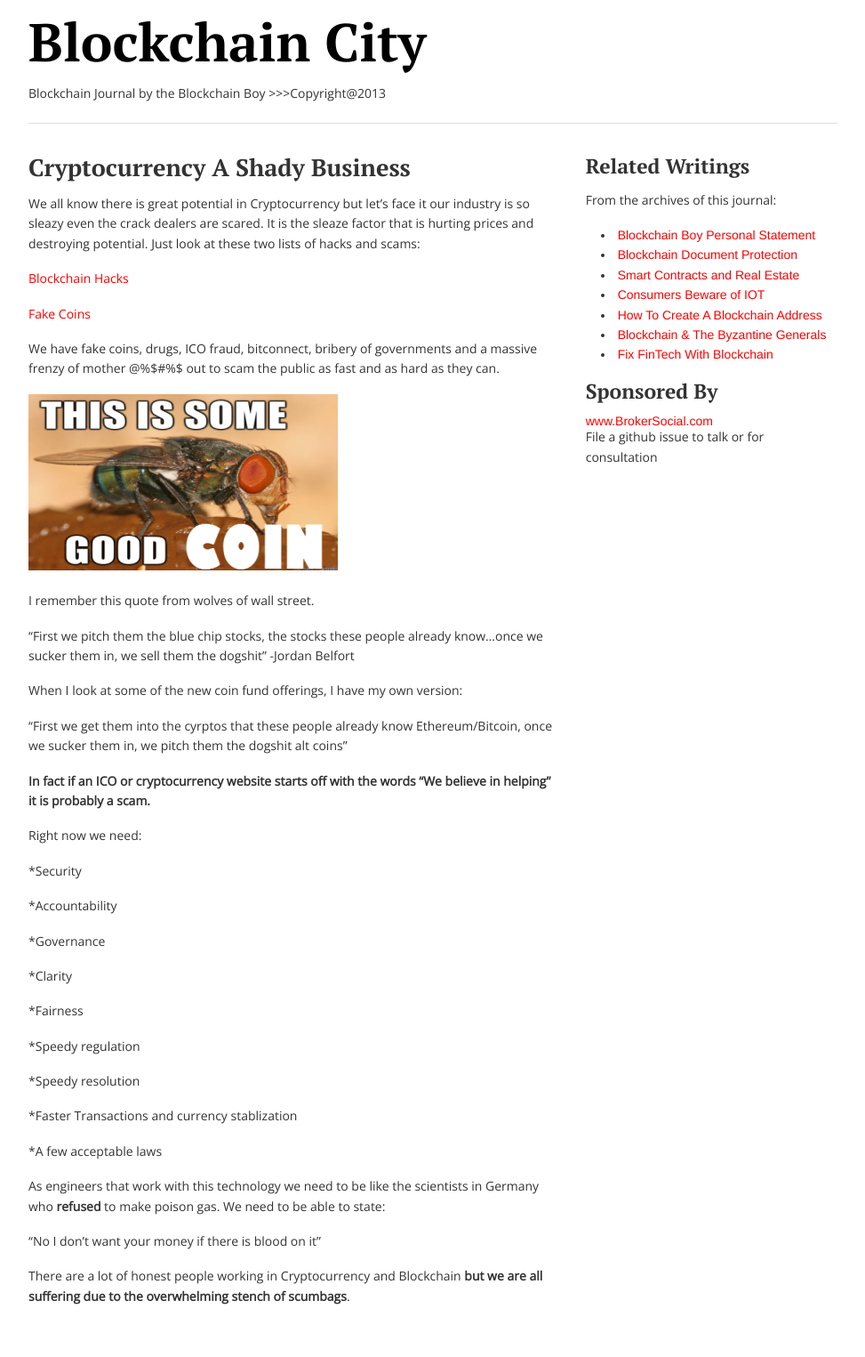
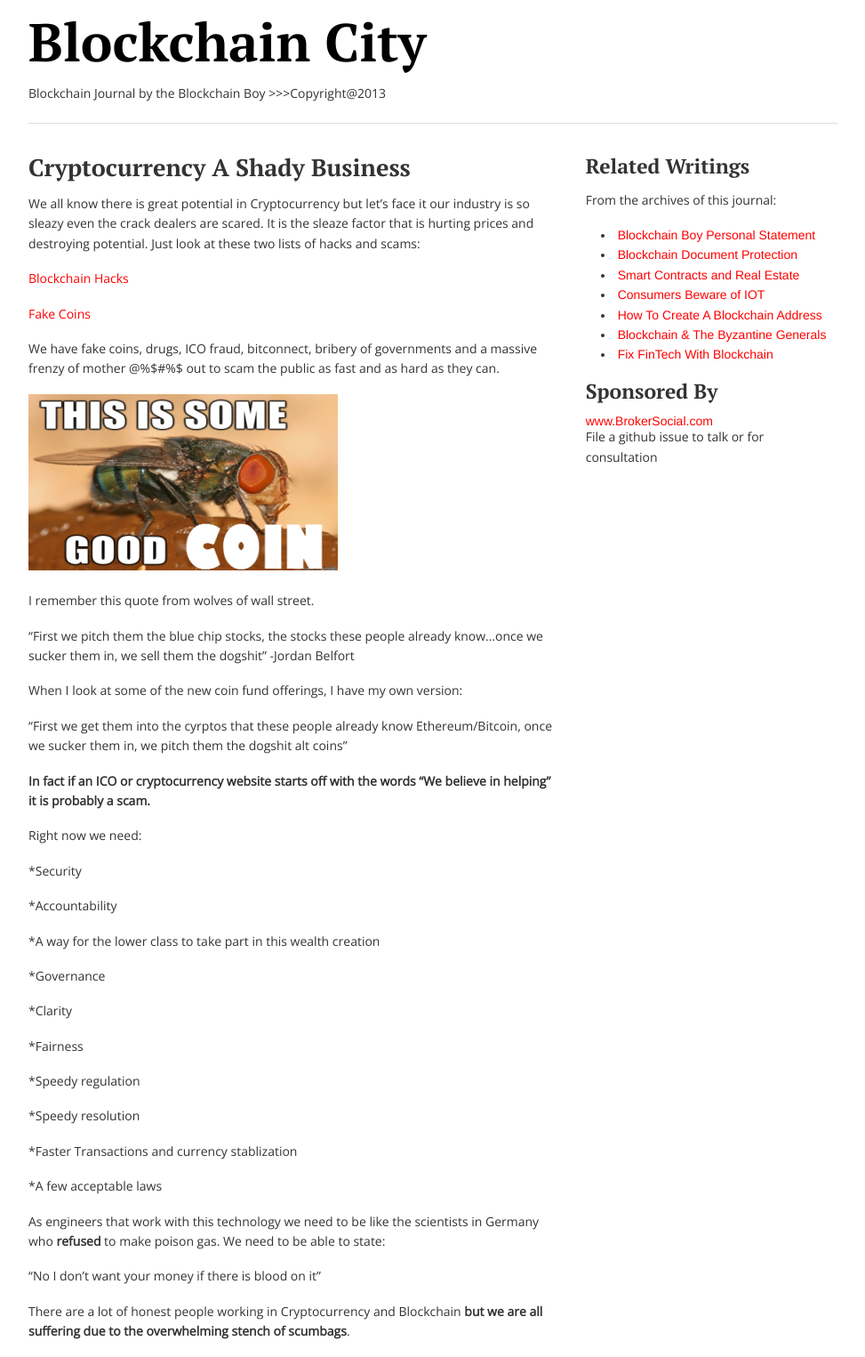
Before and after one commit to redbullmaxstrength/theblockchainboy.github.io, a Jekyll site: the page built from _posts/1880-09-04-crack-dealers.markdown, in a window 1280 px wide. Shown: the whole page at 89% size, without its empty margins (153-1126 px from the left). Built offline with Jekyll 4.4.1, drawn with Linux system fonts in a browser that asks for light colours; before the commit the page ends 1485 px from its top, so only the background shows below that.

Commit message:
Update 1880-09-04-crack-dealers.markdown

```diff
--- a/_posts/1880-09-04-crack-dealers.markdown
+++ b/_posts/1880-09-04-crack-dealers.markdown
@@ -45,6 +45,8 @@ Right now we need:
 
 *Accountability
 
+*A way for the lower class to take part in this wealth creation
+
 *Governance
 
 *Clarity
```
